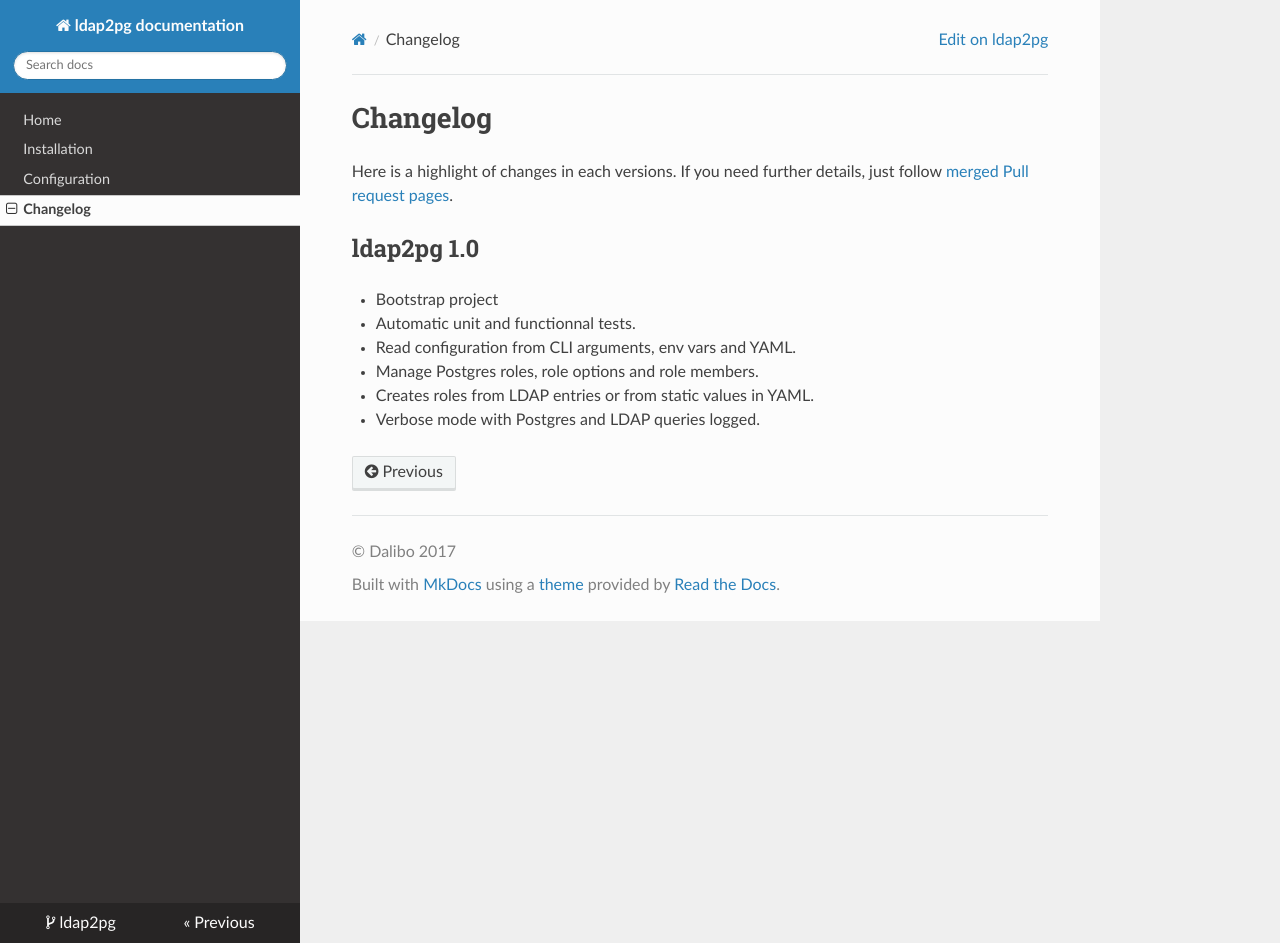
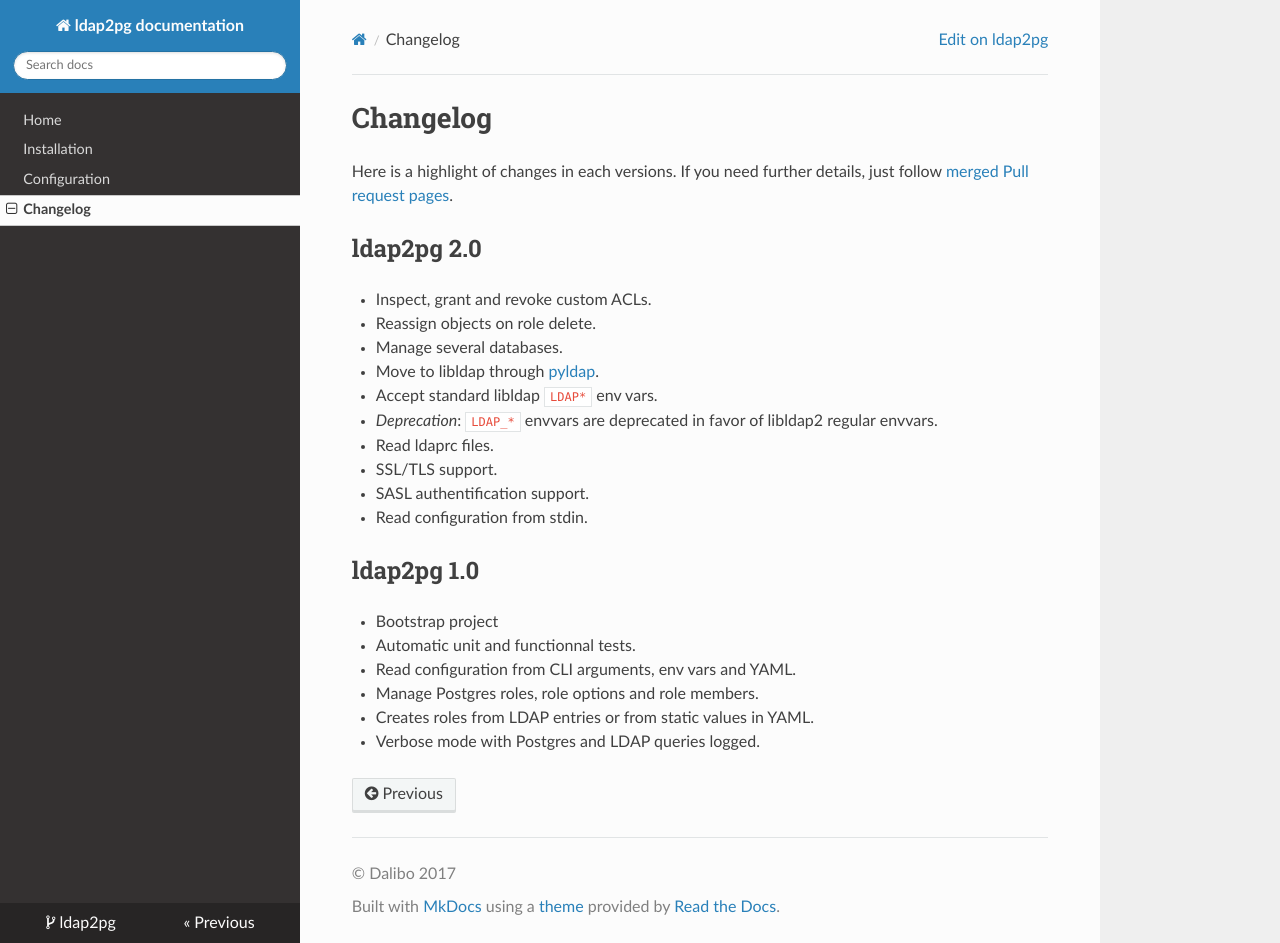
Before and after one commit to dalibo/ldap2pg, an MkDocs documentation site: the page built from docs/changelog.md, in a window 1280 px wide and 943 px high. Built offline with MkDocs 1.6.1, drawn with Linux system fonts in a browser that asks for light colours; nearby versions of some CDN libraries; old or Windows-style settings are respelled for this version of MkDocs.

Commit message:
Add 2.0 changelog

```diff
--- a/docs/changelog.md
+++ b/docs/changelog.md
@@ -7,6 +7,20 @@ just
 follow
 [merged Pull request pages](https://github.com/dalibo/ldap2pg/pulls?utf8=%E2%9C%93&q=is%3Apr%20is%3Amerged).
 
+# ldap2pg 2.0
+
+- Inspect, grant and revoke custom ACLs.
+- Reassign objects on role delete.
+- Manage several databases.
+- Move to libldap through [pyldap](https://github.com/pyldap/pyldap).
+- Accept standard libldap `LDAP*` env vars.
+- *Deprecation*: `LDAP_*` envvars are deprecated in favor of libldap2 regular
+  envvars.
+- Read ldaprc files.
+- SSL/TLS support.
+- SASL authentification support.
+- Read configuration from stdin.
+
 # ldap2pg 1.0
 
 - Bootstrap project
```
